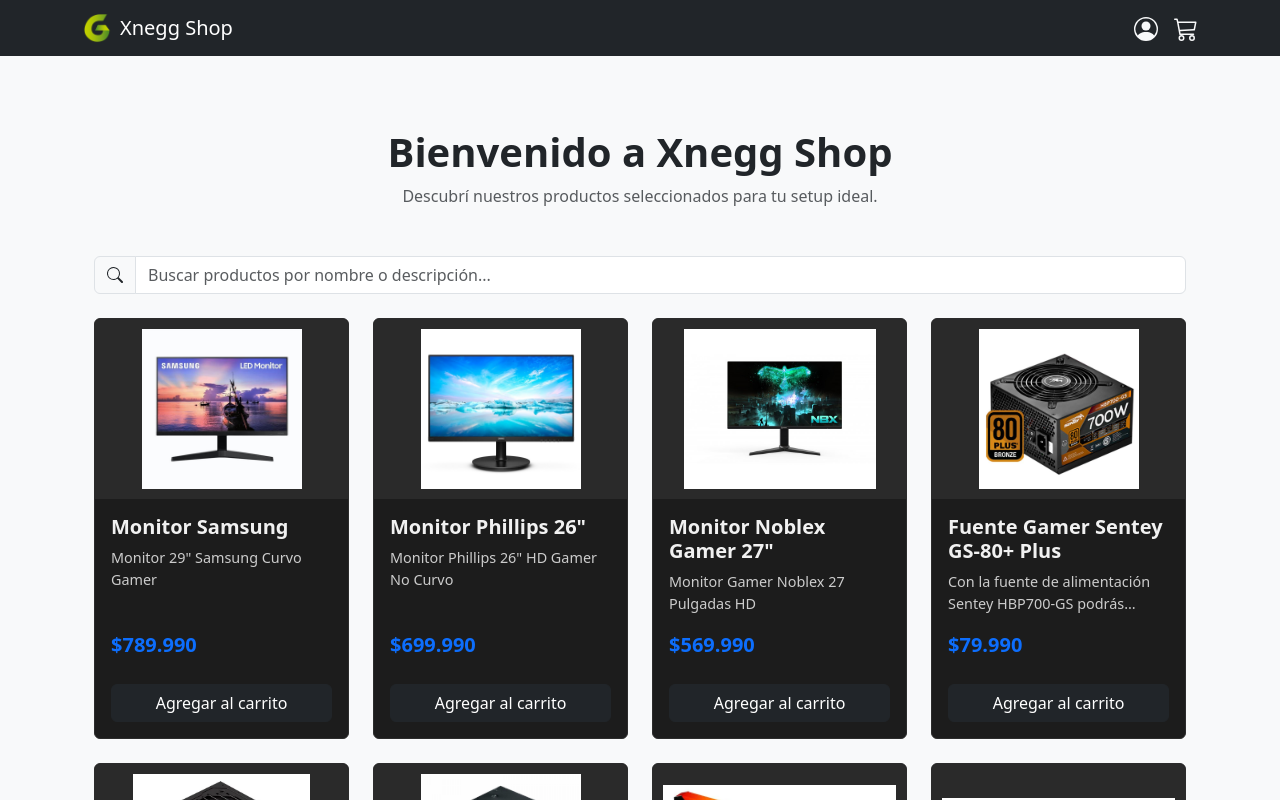
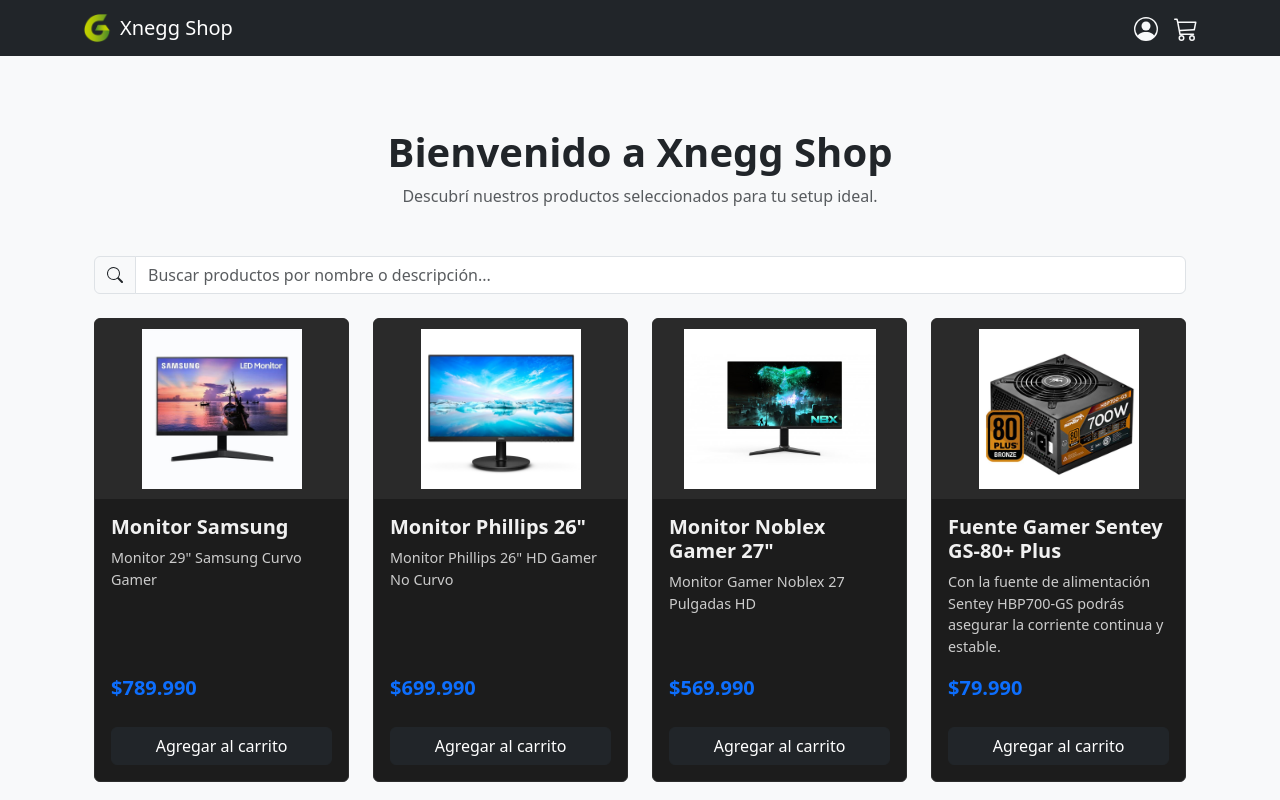
Before and after one commit to SantiagoDellaSala/proyecto-final-santiago-ds, a React (Vite) app: page / in a window 1280 px wide. Shown: the top 800 px of the page. Built offline with nearby package versions, Linux system fonts and the light colour scheme; data requests are answered from the project's data file.

Commit message:
Terminado

```diff
--- a/src/App.css
+++ b/src/App.css
@@ -7,5 +7,5 @@
 
 body {
   margin: 0;
-  background-color: #f0f0f0;
+  background-color: #d3d3d3;
 }
--- a/src/components/Carrito.jsx
+++ b/src/components/Carrito.jsx
@@ -51,7 +51,6 @@
         </div>
       ) : (
         <>
-          {/* Vista de escritorio */}
           <div className="d-none d-md-block">
             <Card className="p-3 shadow-sm">
               <Table responsive hover className="align-middle">
@@ -131,7 +130,6 @@
             </Card>
           </div>
 
-          {/* Vista móvil */}
           <div className="d-block d-md-none">
             <Row className="g-3">
               {carrito.map((item) => (
--- a/src/components/ProductoCard.css
+++ b/src/components/ProductoCard.css
@@ -21,8 +21,13 @@
 .producto-descripcion {
   color: #ccc;
   font-size: 0.9rem;
-  display: -webkit-box;
-  -webkit-line-clamp: 2;
-  -webkit-box-orient: vertical;
-  overflow: hidden;
+
+  .card-text {
+    display: -webkit-box;
+    -webkit-line-clamp: 2;
+    line-clamp: 2;
+    -webkit-box-orient: vertical;
+    overflow: hidden;
+  }
+
 }
--- a/src/components/ProductoCard.jsx
+++ b/src/components/ProductoCard.jsx
@@ -1,6 +1,6 @@
 import { Card, Button } from "react-bootstrap";
 import { useCarrito } from "../context/CarritoContext";
-import "./ProductoCard.css"; // Importamos los estilos personalizados
+import "./ProductoCard.css";
 
 const ProductoCard = ({ producto }) => {
   const { agregarAlCarrito } = useCarrito();
@@ -20,8 +20,8 @@
           {producto.descripcion}
         </Card.Text>
         <Card.Text className="fw-bold fs-5 text-primary">
-  ${producto.precio.toLocaleString("es-AR")}
-</Card.Text>
+          ${producto.precio.toLocaleString("es-AR")}
+        </Card.Text>
 
         <Button
           variant="dark"
--- a/src/components/ProtectedRoute.jsx
+++ b/src/components/ProtectedRoute.jsx
@@ -5,7 +5,6 @@
   const { usuario } = useAuth();
 
   if (!usuario) {
-    // No autenticado → redirigir a login
     return <Navigate to="/login" replace />;
   }
 
--- a/src/context/AuthContext.jsx
+++ b/src/context/AuthContext.jsx
@@ -7,7 +7,6 @@
 export const AuthProvider = ({ children }) => {
   const [usuario, setUsuario] = useState(null);
 
-  // Al iniciar, cargar usuario desde localStorage si existe
   useEffect(() => {
     const usuarioStorage = localStorage.getItem("usuario");
     if (usuarioStorage) {
```
Also changed, not shown: 1 other file (tests, documents, lock files or other folders).
